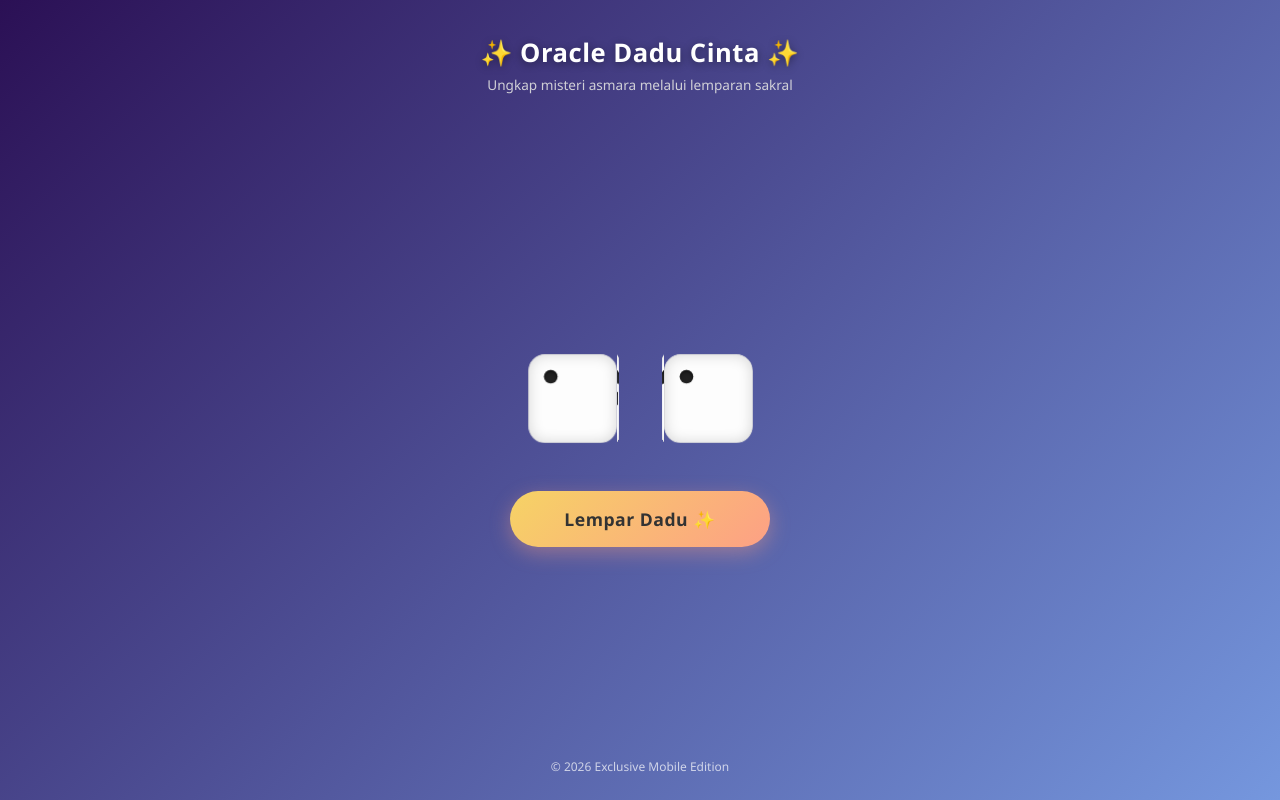
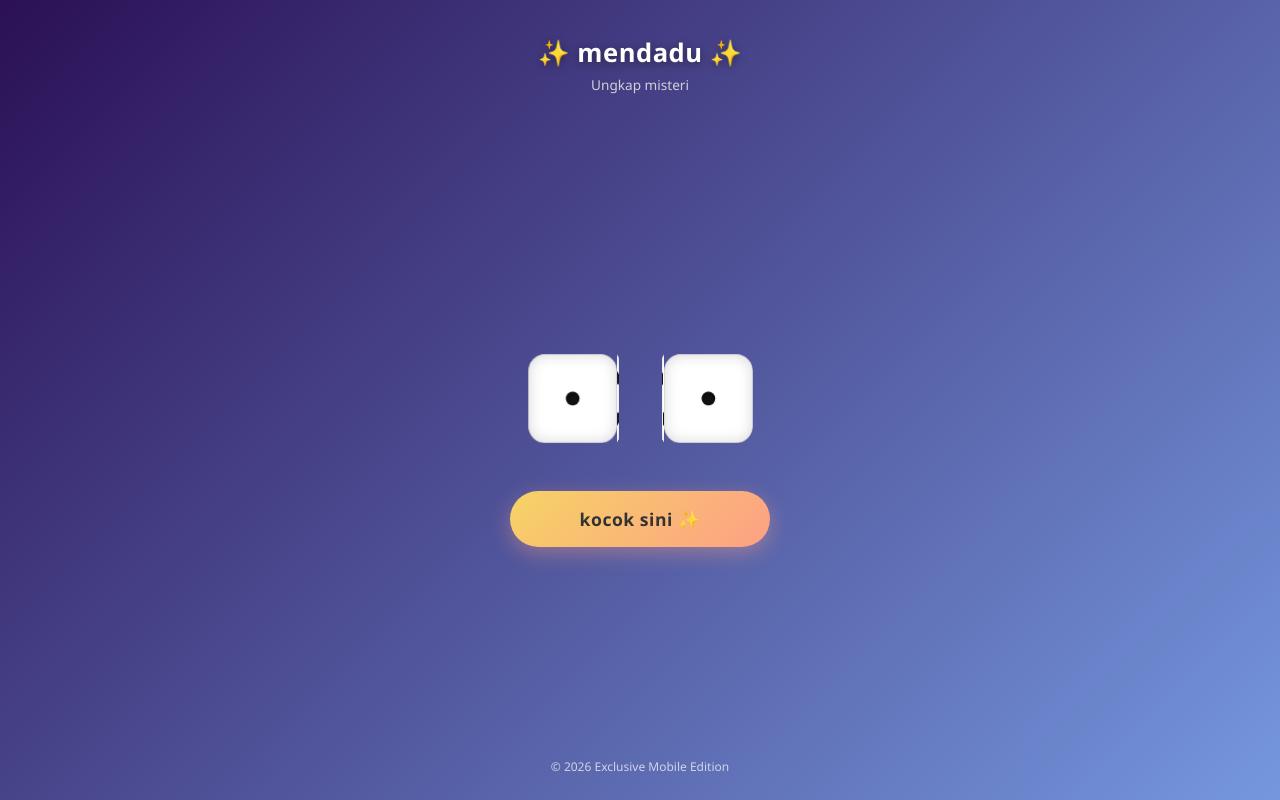
Before and after one commit to Cryptobrownis/dadu-ramalan, a plain HTML site: page index.html in a window 1280 px wide. Drawn offline with Linux system fonts and the light colour scheme.

Commit message:
Refactor dice game UI and update text elements
Updated the title and modified the styling for the dice faces and dots. Changed button text and modal messages for better user experience.

```diff
--- a/index.html
+++ b/index.html
@@ -3,7 +3,7 @@
 <head>
     <meta charset="UTF-8">
     <meta name="viewport" content="width=device-width, initial-scale=1.0, maximum-scale=1.0, user-scalable=no">
-    <title>Ramalan Dadu Cinta Eksklusif</title>
+    <title>Dadu Surgawi</title>
     <style>
         :root {
             --bg-gradient: linear-gradient(135deg, #2b1055 0%, #7597de 100%);
@@ -63,7 +63,7 @@
             display: flex;
             gap: 45px;
             margin: 50px 0;
-            perspective: 1000px; /* Memberikan efek kedalaman 3D ruang */
+            perspective: 1000px;
         }
 
         /* Struktur Kubus Dadu 3D */
@@ -80,18 +80,18 @@
             position: absolute;
             width: 85px;
             height: 85px;
-            background: #fdfdfd;
+            background: #ffffff;
             border-radius: 16px;
             box-shadow: inset 0 0 12px rgba(0,0,0,0.15);
             display: grid;
             grid-template: repeat(3, 1fr) / repeat(3, 1fr);
-            padding: 10px;
+            padding: 12px;
             border: 1px solid #dcdcdc;
-            backface-visibility: hidden; /* Mencegah tembus pandang agar bentuk 3D solid */
+            backface-visibility: hidden;
             -webkit-backface-visibility: hidden;
         }
 
-        /* Posisi Sisi-sisi Kubus 3D (Setengah dari lebar dadu = 42.5px) */
+        /* Posisi Sisi-sisi Kubus 3D (Setengah dari 85px = 42.5px) */
         .face-1 { transform: rotateY(0deg) translateZ(42.5px); }
         .face-2 { transform: rotateY(180deg) translateZ(42.5px); }
         .face-3 { transform: rotateY(-90deg) translateZ(42.5px); }
@@ -99,25 +99,51 @@
         .face-5 { transform: rotateX(90deg) translateZ(42.5px); }
         .face-6 { transform: rotateX(-90deg) translateZ(42.5px); }
 
-        /* Titik Dot Dadu Kasino Klasik */
+        /* Titik Dot Dadu Standar */
         .dot {
-            background-color: #222;
+            background-color: #111;
             border-radius: 50%;
             width: 13px;
             height: 13px;
             align-self: center;
             justify-self: center;
             display: none;
-            box-shadow: inset 0 2px 3px rgba(0,0,0,0.5);
+            box-shadow: inset 0 2px 3px rgba(0,0,0,0.4);
         }
 
-        /* Konfigurasi Dot per Angka */
-        .face-1 .dot-5 { display: block; }
-        .face-2 .dot-1, .face-2 .dot-9 { display: block; }
-        .face-3 .dot-1, .face-3 .dot-5, .face-3 .dot-9 { display: block; }
-        .face-4 .dot-1, .face-4 .dot-3, .face-4 .dot-7, .face-4 .dot-9 { display: block; }
-        .face-5 .dot-1, .face-5 .dot-3, .face-5 .dot-5, .face-5 .dot-7, .face-5 .dot-9 { display: block; }
-        .face-6 .dot-1, .face-6 .dot-3, .face-6 .dot-4, .face-6 .dot-6, .face-6 .dot-7, .face-6 .dot-9 { display: block; }
+        /* Konfigurasi Titik Standar Dadu Asli */
+        /* Angka 1: Hanya 1 titik di tengah persis */
+        .face-1 .dot-center { display: block; grid-column: 2; grid-row: 2; }
+
+        /* Angka 2: Pojok kiri atas & kanan bawah */
+        .face-2 .dot-t-l { display: block; grid-column: 1; grid-row: 1; }
+        .face-2 .dot-b-r { display: block; grid-column: 3; grid-row: 3; }
+
+        /* Angka 3: Kiri atas, tengah, kanan bawah */
+        .face-3 .dot-t-l { display: block; grid-column: 1; grid-row: 1; }
+        .face-3 .dot-center { display: block; grid-column: 2; grid-row: 2; }
+        .face-3 .dot-b-r { display: block; grid-column: 3; grid-row: 3; }
+
+        /* Angka 4: Keempat sudut */
+        .face-4 .dot-t-l { display: block; grid-column: 1; grid-row: 1; }
+        .face-4 .dot-t-r { display: block; grid-column: 3; grid-row: 1; }
+        .face-4 .dot-b-l { display: block; grid-column: 1; grid-row: 3; }
+        .face-4 .dot-b-r { display: block; grid-column: 3; grid-row: 3; }
+
+        /* Angka 5: Keempat sudut + tengah */
+        .face-5 .dot-t-l { display: block; grid-column: 1; grid-row: 1; }
+        .face-5 .dot-t-r { display: block; grid-column: 3; grid-row: 1; }
+        .face-5 .dot-center { display: block; grid-column: 2; grid-row: 2; }
+        .face-5 .dot-b-l { display: block; grid-column: 1; grid-row: 3; }
+        .face-5 .dot-b-r { display: block; grid-column: 3; grid-row: 3; }
+
+        /* Angka 6: Tiga di kiri, tiga di kanan */
+        .face-6 .dot-t-l { display: block; grid-column: 1; grid-row: 1; }
+        .face-6 .dot-m-l { display: block; grid-column: 1; grid-row: 2; }
+        .face-6 .dot-b-l { display: block; grid-column: 1; grid-row: 3; }
+        .face-6 .dot-t-r { display: block; grid-column: 3; grid-row: 1; }
+        .face-6 .dot-m-r { display: block; grid-column: 3; grid-row: 2; }
+        .face-6 .dot-b-r { display: block; grid-column: 3; grid-row: 3; }
 
         /* Tombol Lempar Eksklusif */
         .roll-btn {
@@ -243,43 +269,43 @@
 <body>
 
     <header>
-        <h1>✨ Oracle Dadu Cinta ✨</h1>
-        <p class="subtitle">Ungkap misteri asmara melalui lemparan sakral</p>
+        <h1>✨ mendadu ✨</h1>
+        <p class="subtitle">Ungkap misteri </p>
     </header>
 
     <div class="game-container">
         <div class="dice-board">
             <!-- Dadu 1 -->
             <div class="dice" id="dice1">
-                <div class="face face-1"><div class="dot dot-5"></div></div>
-                <div class="face face-2"><div class="dot dot-1"></div><div class="dot dot-9"></div></div>
-                <div class="face face-3"><div class="dot dot-1"></div><div class="dot dot-5"></div><div class="dot dot-9"></div></div>
-                <div class="face face-4"><div class="dot dot-1"></div><div class="dot dot-3"></div><div class="dot dot-7"></div><div class="dot dot-9"></div></div>
-                <div class="face face-5"><div class="dot dot-1"></div><div class="dot dot-3"></div><div class="dot dot-5"></div><div class="dot dot-7"></div><div class="dot dot-9"></div></div>
-                <div class="face face-6"><div class="dot dot-1"></div><div class="dot dot-3"></div><div class="dot dot-4"></div><div class="dot dot-6"></div><div class="dot dot-7"></div><div class="dot dot-9"></div></div>
+                <div class="face face-1"><div class="dot dot-center"></div></div>
+                <div class="face face-2"><div class="dot dot-t-l"></div><div class="dot dot-b-r"></div></div>
+                <div class="face face-3"><div class="dot dot-t-l"></div><div class="dot dot-center"></div><div class="dot dot-b-r"></div></div>
+                <div class="face face-4"><div class="dot dot-t-l"></div><div class="dot dot-t-r"></div><div class="dot dot-b-l"></div><div class="dot dot-b-r"></div></div>
+                <div class="face face-5"><div class="dot dot-t-l"></div><div class="dot dot-t-r"></div><div class="dot dot-center"></div><div class="dot dot-b-l"></div><div class="dot dot-b-r"></div></div>
+                <div class="face face-6"><div class="dot dot-t-l"></div><div class="dot dot-m-l"></div><div class="dot dot-b-l"></div><div class="dot dot-t-r"></div><div class="dot dot-m-r"></div><div class="dot dot-b-r"></div></div>
             </div>
 
             <!-- Dadu 2 -->
             <div class="dice" id="dice2">
-                <div class="face face-1"><div class="dot dot-5"></div></div>
-                <div class="face face-2"><div class="dot dot-1"></div><div class="dot dot-9"></div></div>
-                <div class="face face-3"><div class="dot dot-1"></div><div class="dot dot-5"></div><div class="dot dot-9"></div></div>
-                <div class="face face-4"><div class="dot dot-1"></div><div class="dot dot-3"></div><div class="dot dot-7"></div><div class="dot dot-9"></div></div>
-                <div class="face face-5"><div class="dot dot-1"></div><div class="dot dot-3"></div><div class="dot dot-5"></div><div class="dot dot-7"></div><div class="dot dot-9"></div></div>
-                <div class="face face-6"><div class="dot dot-1"></div><div class="dot dot-3"></div><div class="dot dot-4"></div><div class="dot dot-6"></div><div class="dot dot-7"></div><div class="dot dot-9"></div></div>
+                <div class="face face-1"><div class="dot dot-center"></div></div>
+                <div class="face face-2"><div class="dot dot-t-l"></div><div class="dot dot-b-r"></div></div>
+                <div class="face face-3"><div class="dot dot-t-l"></div><div class="dot dot-center"></div><div class="dot dot-b-r"></div></div>
+                <div class="face face-4"><div class="dot dot-t-l"></div><div class="dot dot-t-r"></div><div class="dot dot-b-l"></div><div class="dot dot-b-r"></div></div>
+                <div class="face face-5"><div class="dot dot-t-l"></div><div class="dot dot-t-r"></div><div class="dot dot-center"></div><div class="dot dot-b-l"></div><div class="dot dot-b-r"></div></div>
+                <div class="face face-6"><div class="dot dot-t-l"></div><div class="dot dot-m-l"></div><div class="dot dot-b-l"></div><div class="dot dot-t-r"></div><div class="dot dot-m-r"></div><div class="dot dot-b-r"></div></div>
             </div>
         </div>
 
-        <button class="roll-btn" id="rollBtn" onclick="rollDice3D()">Lempar Dadu ✨</button>
+        <button class="roll-btn" id="rollBtn" onclick="rollDice3D()">kocok sini ✨</button>
     </div>
 
     <!-- Modal Pop-up Eksklusif -->
     <div class="modal-overlay" id="modalOverlay">
         <div class="modal-card">
             <div id="modalBadgeContainer"></div>
-            <h3 class="modal-title" id="modalTitle">Hasil Ramalan</h3>
+            <h3 class="modal-title" id="modalTitle">gimana hasilnya?</h3>
             <p class="modal-message" id="modalMessage">Menyusun takdir cinta...</p>
-            <button class="close-btn" onclick="closeModal()">Lanjutkan Perjalanan</button>
+            <button class="close-btn" onclick="closeModal()">kocok ulang💦💦💦</button>
         </div>
     </div>
 
@@ -328,7 +354,6 @@
             const val1 = Math.floor(Math.random() * 6) + 1;
             const val2 = Math.floor(Math.random() * 6) + 1;
 
-            // Putaran tambahan dalam sumbu X dan Y agar kubus berputar secara acak 3D penuh
             const extraRotX = 360 * (Math.floor(Math.random() * 2) + 3);
             const extraRotY = 360 * (Math.floor(Math.random() * 2) + 3);
 
```
